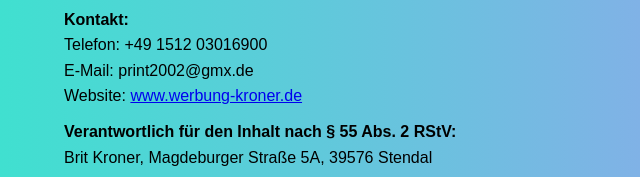
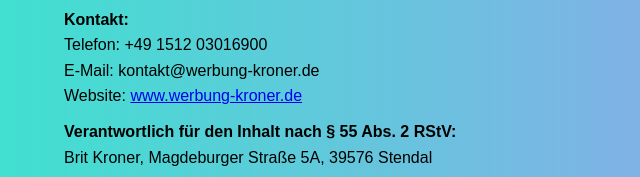
Before and after one commit to timk03-svg/PrintLine-Werbetechnik, a plain HTML site: page impressum.html in a window 1280 px wide. Shown: the part 551-728 px from the top of the page, 0-640 px from the left. Drawn offline with Linux system fonts and the light colour scheme.

Commit message:
Impressum aktualisiert

```diff
--- a/impressum.html
+++ b/impressum.html
@@ -84,7 +84,7 @@
 
   <p><strong>Kontakt:</strong><br>
     Telefon: +49 1512 03016900<br>
-    E-Mail: print2002@gmx.de<br>
+    E-Mail: kontakt@werbung-kroner.de<br>
     Website: <a href="https://www.werbung-kroner.de" target="_blank">www.werbung-kroner.de</a>
   </p>
 
```
